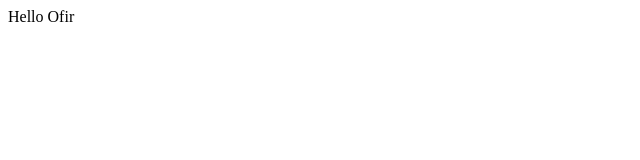
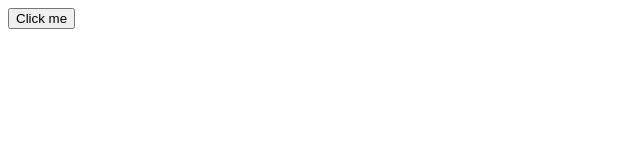
Before and after one commit to spiderman0001/100answer, a plain HTML site: page react/index.html in a window 1280 px wide. Shown: the full height of the page, 0-640 px from the left. Drawn offline with Linux system fonts and the light colour scheme.

Commit message:
add attribute

```diff
--- a/react/index.html
+++ b/react/index.html
@@ -9,18 +9,23 @@
     <script src="./react.js"></script>
     <div id="root"></div>
     <script>
-        class Hello extends React.Component {
+        class MyButton extends React.Component {
+
             constructor(props) {
                 super(props);
             }
+
             render() {
-                return React.createElement('div', null, `Hello ${this.props.name}`);
+                return React.createElement('button', {
+                    onclick: this.props.onClick,
+                    'name':'aButton'
+                }, `Click me`);
             }
         }
-        const helloWorld = React.createElement(Hello, {
-            name: 'Ofir'
+        const myBtn = React.createElement(MyButton, {
+            onClick: () => alert('yay it worked')
         }, null);
-        ReactDOM.render(helloWorld, document.getElementById('root'));
+        ReactDOM.render(myBtn, document.getElementById('root'));
     </script>
 </body>
 
--- a/react/react.js
+++ b/react/react.js
@@ -7,17 +7,24 @@
         } else if (typeof (element) === 'function') {
             return element(props);
         } else {
-            return handleHtmlElement(element, children);
+            return handleHtmlElement(element, props, children);
         }
     }
 
-    function handleHtmlElement(element, children) {
+    function handleHtmlElement(element, props, children) {
         const anElement = document.createElement(element);
         children.forEach(child => {
             if (typeof (child) === 'object') {
                 anElement.appendChild(child);
             } else {
                 anElement.innerHTML += child;
+            }
+        });
+        Object.keys(props).forEach(propName => {
+            if (/^on.*$/.test(propName)) {
+                anElement.addEventListener(propName.substring(2).toLowerCase(), props[propName]);
+            } else {
+                anElement.setAttribute(propName, props[propName]);
             }
         });
         return anElement;
```
